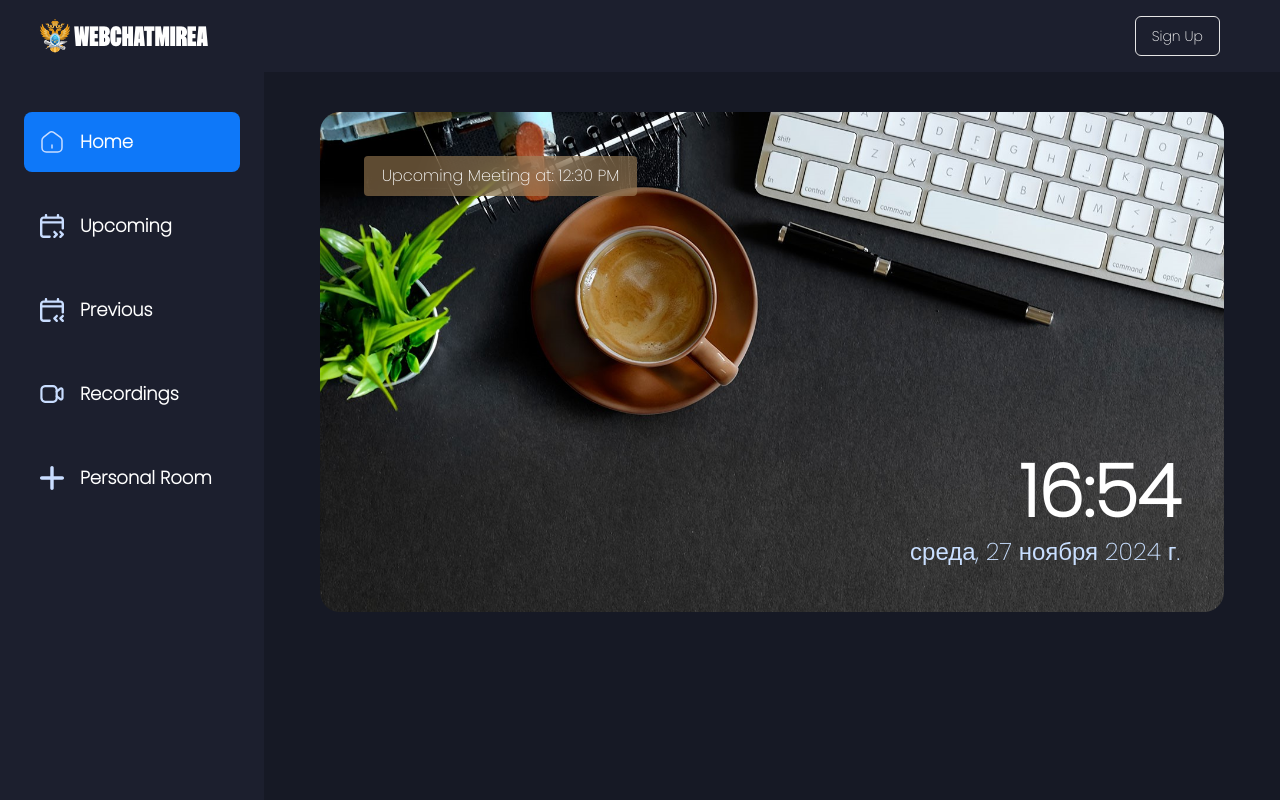
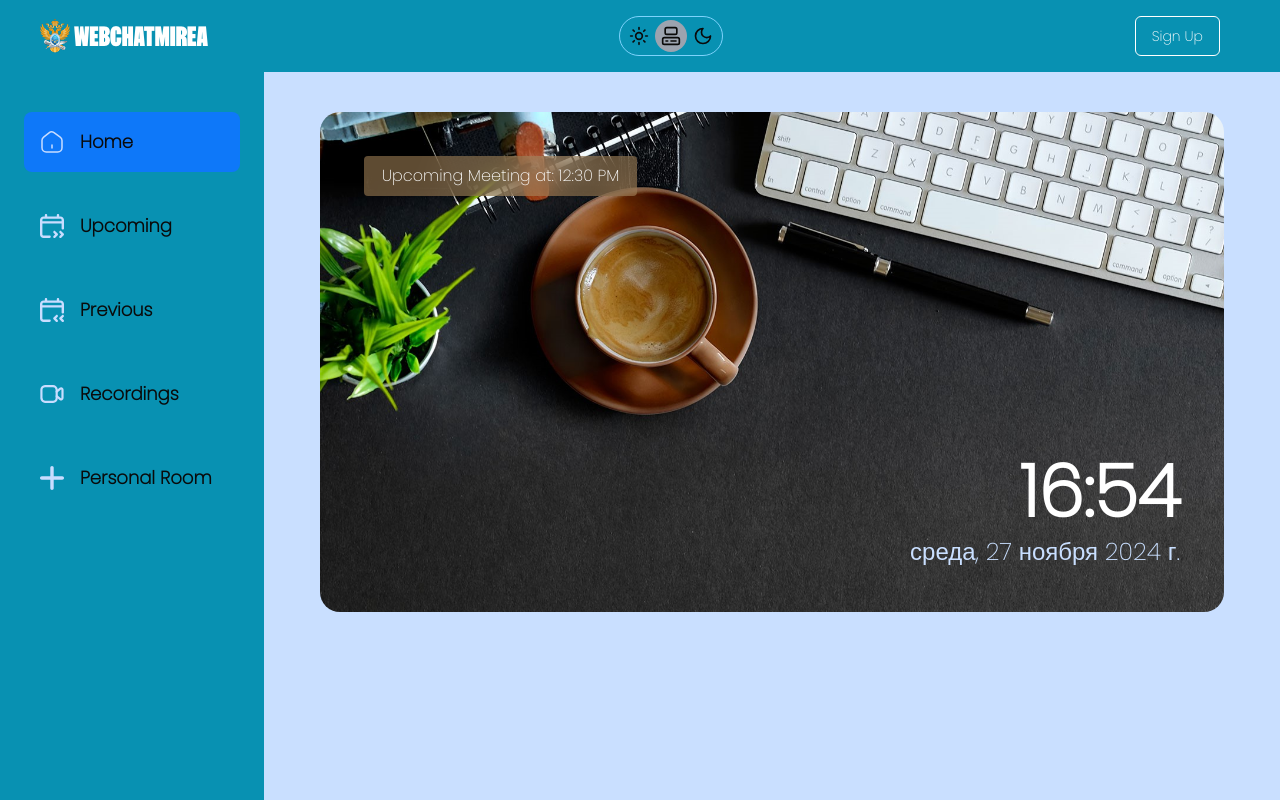
Before and after one commit to bibizyann/WebChatFront, a Next.js app: page / in a window 1280 px wide. Built offline with nearby package versions, Linux system fonts and the light colour scheme.

Commit message:
Add: theme selector

```diff
--- a/app/components/MobileNav.tsx
+++ b/app/components/MobileNav.tsx
@@ -18,7 +18,7 @@ const MobileNav = () => {
                     <Image src="/icons/hamburger.svg" width={36} height={36}
                            alt="hamburger icon" className='cursor-pointer sm:hidden' />
                 </SheetTrigger>
-                <SheetContent side="left" className='border-non bg-dark-1'>
+                <SheetContent side="left" className='border-non bg-cyan-1 dark:bg-dark-1'>
                     <Link href='/' className='flex items-center gap-1'>
                         <Image src="/icons/logo.png" width={32} height={32} alt="WebChtMIREA" className='max-sm:size-10'/>
                         <p className='text-[26px] font-zentry text-white'>WebChatMIREA</p>
@@ -26,7 +26,7 @@ const MobileNav = () => {
 
                     <div className='flex h-[calc(100vh-72px)] flex-col justify-content-between overflow-y-auto'>
                         <SheetClose asChild>
-                            <section className='flex h-full flex-col gap-6 pt-16 text-white'>
+                            <section className='flex h-full flex-col gap-6 pt-16 dark:text-white'>
                                 {sidebarLinks.map((item) => {
                                     const isActive = pathname === item.route;
 
--- a/app/components/Navbar.tsx
+++ b/app/components/Navbar.tsx
@@ -3,17 +3,20 @@ import Link from "next/link";
 import Image from "next/image";
 import MobileNav from "./MobileNav";
 import { Button } from "@/components/ui/button"
+import ThemeToggle from "@/app/components/ThemeToggle";
 
 const Navbar = () => {
     return (
-        <nav className='flex flex-between fixed z-50 w-full bg-dark-1 px-6 py-4 lg:px-10'>
+        <nav className='flex flex-between fixed z-50 w-full bg-cyan-1 dark:bg-dark-1 px-6 py-4 lg:px-10'>
             <Link href='/' className='flex items-center gap-1'>
                 <Image src="/icons/logo.png" width={30} height={30} alt="WebChatMIREA" className='max-sm:size-10'/>
                 <p className='text-[26px] font-zentry text-white max-sm:hidden'>WebChatMIREA</p>
             </Link>
-
+            <div className="flex flex-betwween gap-1 justify-end">
+                <ThemeToggle/>
+            </div>
             <div className='flex-between gap-5'>
-                <Button asChild variant="outline" className='bg-gradient'>
+                <Button asChild variant="outline" className='bg-gradient hover:bg-white hover:text-black border-white' >
                     <a href="/registration" style={{"text-decoration": null}} className='text-white'>
                         Sign Up
                     </a>
--- a/app/components/Sidebar.tsx
+++ b/app/components/Sidebar.tsx
@@ -10,8 +10,8 @@ import Image from "next/image";
 const Sidebar = () => {
     const pathname = usePathname();
     return (
-        <section className="sticky left-0 top-0 flex h-screen w-fit flex-col justify-content-between bg-dark-1 p-6
-         pt-28 text-white max-sm:hidden lg:w-[264px]">
+        <section className="sticky left-0 top-0 flex h-screen w-fit flex-col justify-content-between bg-cyan-1 dark:bg-dark-1 p-6
+         pt-28 dark:text-white max-sm:hidden lg:w-[264px]">
             <div className='flex flex-1 flex-col gap-6'>
                 {sidebarLinks.map((item) => {
                     const isActive = pathname === item.route || pathname.startsWith(`${item.route}/`);
--- /dev/null
+++ b/app/components/ThemeToggle.tsx
@@ -0,0 +1,90 @@
+'use client';
+
+import React from 'react';
+import { useState, useEffect } from 'react';
+import {Computer, Moon, Sun} from "lucide-react";
+
+const ThemeToggle = () => {
+    const [activeTheme, setActiveTheme] = useState<string>('system');
+
+    useEffect(() => {
+        const savedTheme = localStorage.getItem("theme");
+        if (savedTheme === "system" || !savedTheme) {
+            applySystemTheme();
+            setActiveTheme("system");
+        } else {
+            applyTheme(savedTheme);
+            setActiveTheme(savedTheme);
+        }
+
+        const mediaQuery = window.matchMedia("(prefers-color-scheme: dark)");
+        const handleSystemThemeChange = () => {
+            if (!savedTheme || savedTheme === "system") {
+                applySystemTheme();
+            }
+        };
+
+        mediaQuery.addEventListener("change", handleSystemThemeChange);
+        return () => {
+            mediaQuery.removeEventListener("change", handleSystemThemeChange);
+        };
+    }, []);
+
+    const applyTheme = (theme: string) => {
+        if (theme === 'dark') {
+            document.documentElement.classList.add('dark');
+        } else if (theme === 'light') {
+            document.documentElement.classList.remove('dark');
+        }
+    };
+
+    const handleThemeChange = (newTheme: string) => {
+        setActiveTheme(newTheme)
+        localStorage.setItem('theme', newTheme);
+        if (newTheme === 'system') {
+            applySystemTheme();
+        } else {
+            applyTheme(newTheme);
+        }
+    };
+
+    const applySystemTheme = () => {
+        const systemPrefersDark = window.matchMedia('(prefers-color-scheme: dark)').matches;
+        if (systemPrefersDark) {
+            document.documentElement.classList.add('dark');
+        } else {
+            document.documentElement.classList.remove('dark');
+        }
+    }
+
+    return (
+        <div className="p-[3px] w-fit flex items-center rounded-full border border-sky-300 dark:border-slate-400">
+            <button className={`w-8 h-8 flex items-center justify-center rounded-full transition duration-300 ease-in-out
+            ${activeTheme === 'light'
+                ? 'bg-yellow-200'
+                : 'bg-grey-400'
+            }`}
+                    onClick={() => handleThemeChange('light')}>
+                <Sun size={20}/>
+            </button>
+            <button className={`w-8 h-8 flex items-center justify-center rounded-full transition duration-300 ease-in-out
+            ${activeTheme === 'system'
+                ? 'bg-gray-400'
+                : 'bg-grey-400'
+            }`}
+                    onClick={() => handleThemeChange('system')}>
+                <Computer size={20}/>
+            </button>
+            <button className={`w-8 h-8 flex items-center justify-center rounded-full transition duration-300 ease-in-out
+            ${activeTheme === 'dark'
+                ? 'bg-sky-800'
+                : 'bg-grey-400'
+            }`}
+                    onClick={() => handleThemeChange('dark')}>
+                <Moon size={20}/>
+            </button>
+        </div>
+    );
+};
+
+export default ThemeToggle;
--- a/app/layout.tsx
+++ b/app/layout.tsx
@@ -23,7 +23,7 @@ export default function RootLayout({
           <meta name="Рега" content="Рега" />
           <link rel="icon" href="/favicon.ico" />
         </Head>
-        <body className={`${poppins.className} bg-dark-2`}>
+        <body className={`${poppins.className} bg-blue-2 dark:bg-dark-2`}>
           {children}
           <footer>
             {/* <p>© 2024 My Next.js App</p> */}
--- a/tailwind.config.js
+++ b/tailwind.config.js
@@ -1,6 +1,6 @@
 /** @type {import('tailwindcss').Config} */
 module.exports = {
-    darkMode: ["class"],
+    darkMode: "selector",
     content: [
     "./pages/**/*.{js,ts,jsx,tsx,mdx}",
     "./components/**/*.{js,ts,jsx,tsx,mdx}",
@@ -22,6 +22,9 @@ module.exports = {
   				'1': '#0E78F9',
 				'2': '#C9DFFF'
   			},
+			cyan: {
+				'1': '#0891b2',
+			},
   			background: 'hsl(var(--background))',
   			foreground: 'hsl(var(--foreground))',
   			card: {
```
Also changed, not shown: 1 other file (tests, documents, lock files or other folders).
